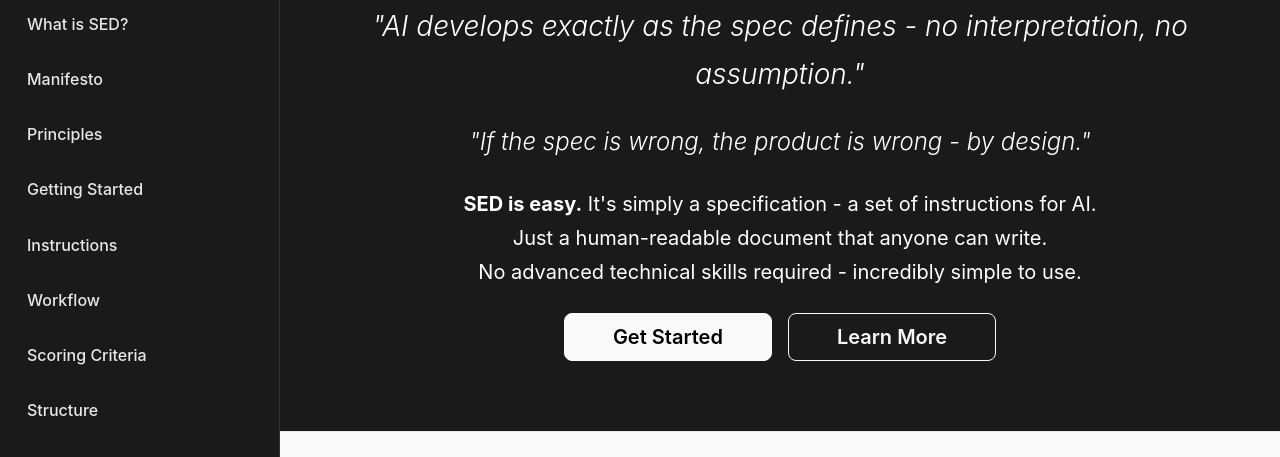
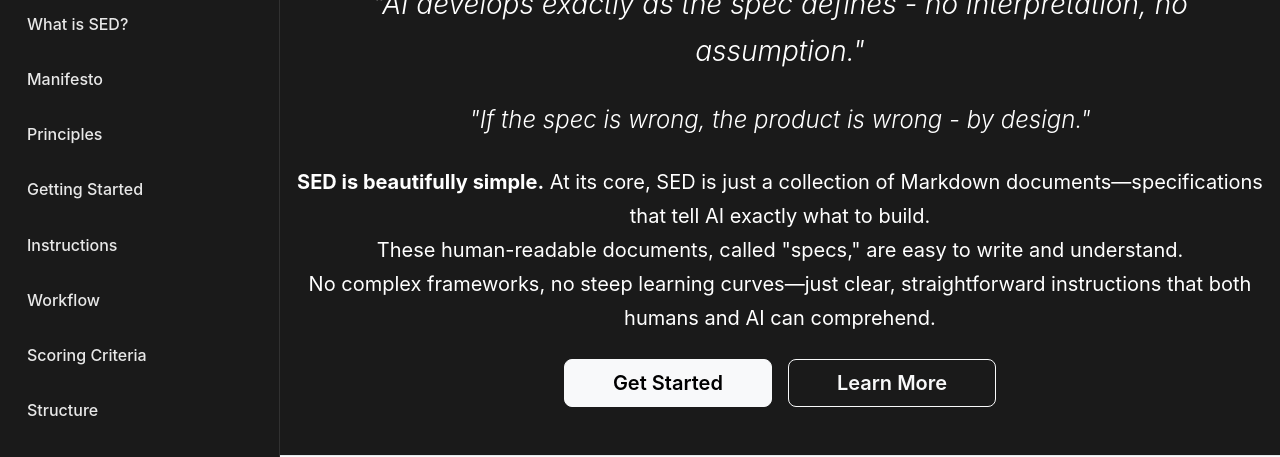
Before and after one commit to thruthesky/sedai, a website: page sedai-homepage/index.html in a window 1280 px wide. Shown: the part 168-625 px from the top of the page. Drawn offline with nearby package versions, Linux system fonts and the light colour scheme.

Commit message:
style: Revise SED description for clarity and simplicity in README and homepage

```diff
--- a/sedai-homepage/index.html
+++ b/sedai-homepage/index.html
@@ -407,9 +407,9 @@
                 "If the spec is wrong, the product is wrong - by design."
             </p>
             <p class="fs-5 mb-4 opacity-90">
-                <strong>SED is easy.</strong> It's simply a specification - a set of instructions for AI.<br>
-                Just a human-readable document that anyone can write.<br>
-                No advanced technical skills required - incredibly simple to use.
+                <strong>SED is beautifully simple.</strong> At its core, SED is just a collection of Markdown documents—specifications that tell AI exactly what to build.<br>
+                These human-readable documents, called "specs," are easy to write and understand.<br>
+                No complex frameworks, no steep learning curves—just clear, straightforward instructions that both humans and AI can comprehend.
             </p>
 
     <div class="d-flex flex-column flex-sm-row justify-content-center gap-3">
```
Also changed, not shown: README.md.
